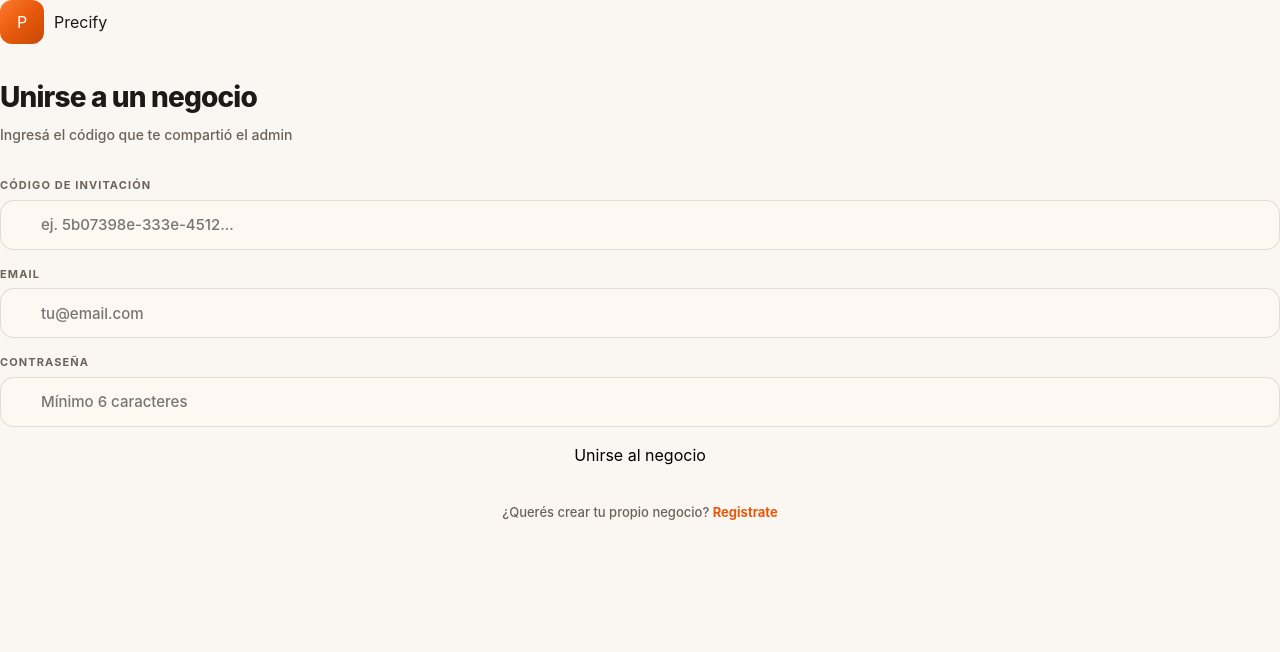
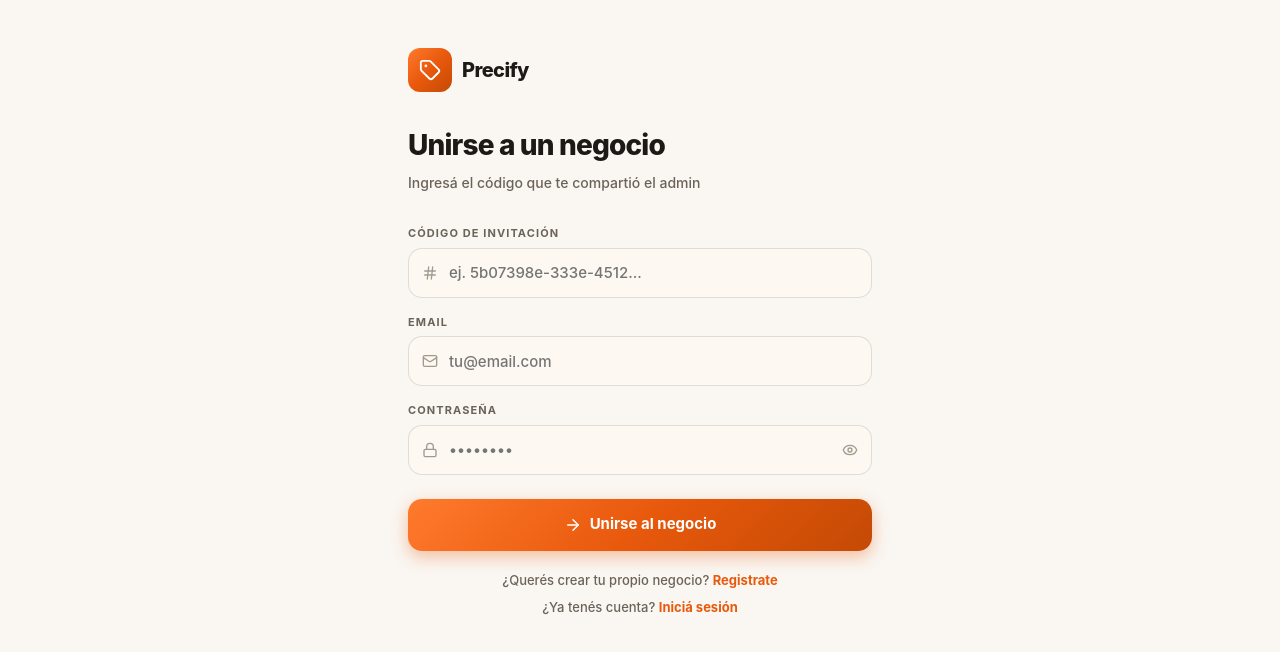
Before and after one commit to Marcus-dev-31/Product-Manager, a React (Vite) app: page /join in a window 1280 px wide. Shown: the top 652 px of the page. Built offline with nearby package versions, Linux system fonts and the light colour scheme.

Commit message:
fix: JoinPage styles consistent with LoginPage

```diff
--- a/src/pages/JoinPage.tsx
+++ b/src/pages/JoinPage.tsx
@@ -1,11 +1,13 @@
 import { useState } from "react";
-import { useNavigate, Link } from "react-router-dom";
+import { Link, useNavigate } from "react-router-dom";
+import { Mail, Lock, Eye, EyeOff, ArrowRight, Tag, Hash } from "lucide-react";
 
 export function JoinPage() {
   const navigate = useNavigate();
   const [email, setEmail] = useState("");
   const [password, setPassword] = useState("");
   const [inviteCode, setInviteCode] = useState("");
+  const [showPassword, setShowPassword] = useState(false);
   const [error, setError] = useState("");
   const [loading, setLoading] = useState(false);
 
@@ -41,21 +43,26 @@ export function JoinPage() {
   };
 
   return (
-    <div className="auth-container">
-      <div className="auth-card">
+    <div className="auth-page">
       <div className="auth-logo">
-          <span className="auth-logo-icon">P</span>
-          <span className="auth-logo-text">Precify</span>
+        <div className="auth-logo-icon">
+          <Tag size={22} />
         </div>
+        <span className="auth-logo-name">Precify</span>
+      </div>
+
       <h1 className="auth-title">Unirse a un negocio</h1>
       <p className="auth-subtitle">
         Ingresá el código que te compartió el admin
       </p>
 
       <div className="auth-form">
+        {error && <div className="auth-error">{error}</div>}
+
         <div className="form-group">
-            <label className="form-label">Código de invitación</label>
+          <label>Código de invitación</label>
           <div className="auth-input-wrap">
+            <Hash size={16} className="auth-input-icon" />
             <input
               className="input-field"
               type="text"
@@ -67,46 +74,59 @@ export function JoinPage() {
         </div>
 
         <div className="form-group">
-            <label className="form-label">Email</label>
+          <label>Email</label>
           <div className="auth-input-wrap">
+            <Mail size={16} className="auth-input-icon" />
             <input
               className="input-field"
               type="email"
               placeholder="tu@email.com"
               value={email}
               onChange={(e) => setEmail(e.target.value)}
+              onKeyDown={(e) => { if (e.key === "Enter") handleSubmit(); }}
             />
           </div>
         </div>
 
         <div className="form-group">
-            <label className="form-label">Contraseña</label>
+          <label>Contraseña</label>
           <div className="auth-input-wrap">
+            <Lock size={16} className="auth-input-icon" />
             <input
               className="input-field"
-                type="password"
-                placeholder="Mínimo 6 caracteres"
+              type={showPassword ? "text" : "password"}
+              placeholder="••••••••"
               value={password}
               onChange={(e) => setPassword(e.target.value)}
+              onKeyDown={(e) => { if (e.key === "Enter") handleSubmit(); }}
             />
+            <button
+              className="auth-input-toggle"
+              onClick={() => setShowPassword(!showPassword)}
+            >
+              {showPassword ? <EyeOff size={16} /> : <Eye size={16} />}
+            </button>
           </div>
         </div>
 
-          {error && <p className="auth-error">{error}</p>}
-
         <button
-            className="btn-primary"
+          className="auth-submit"
           onClick={handleSubmit}
           disabled={loading}
         >
+          <ArrowRight size={18} />
           {loading ? "Uniéndose..." : "Unirse al negocio"}
         </button>
+      </div>
 
-          <p className="auth-footer">
+      <div className="auth-footer">
+        <p>
           ¿Querés crear tu propio negocio?{" "}
           <Link to="/register">Registrate</Link>
         </p>
-        </div>
+        <p style={{ marginTop: 8 }}>
+          ¿Ya tenés cuenta? <Link to="/login">Iniciá sesión</Link>
+        </p>
       </div>
     </div>
   );
```
Lines whose indentation alone changed are shown as unchanged.
